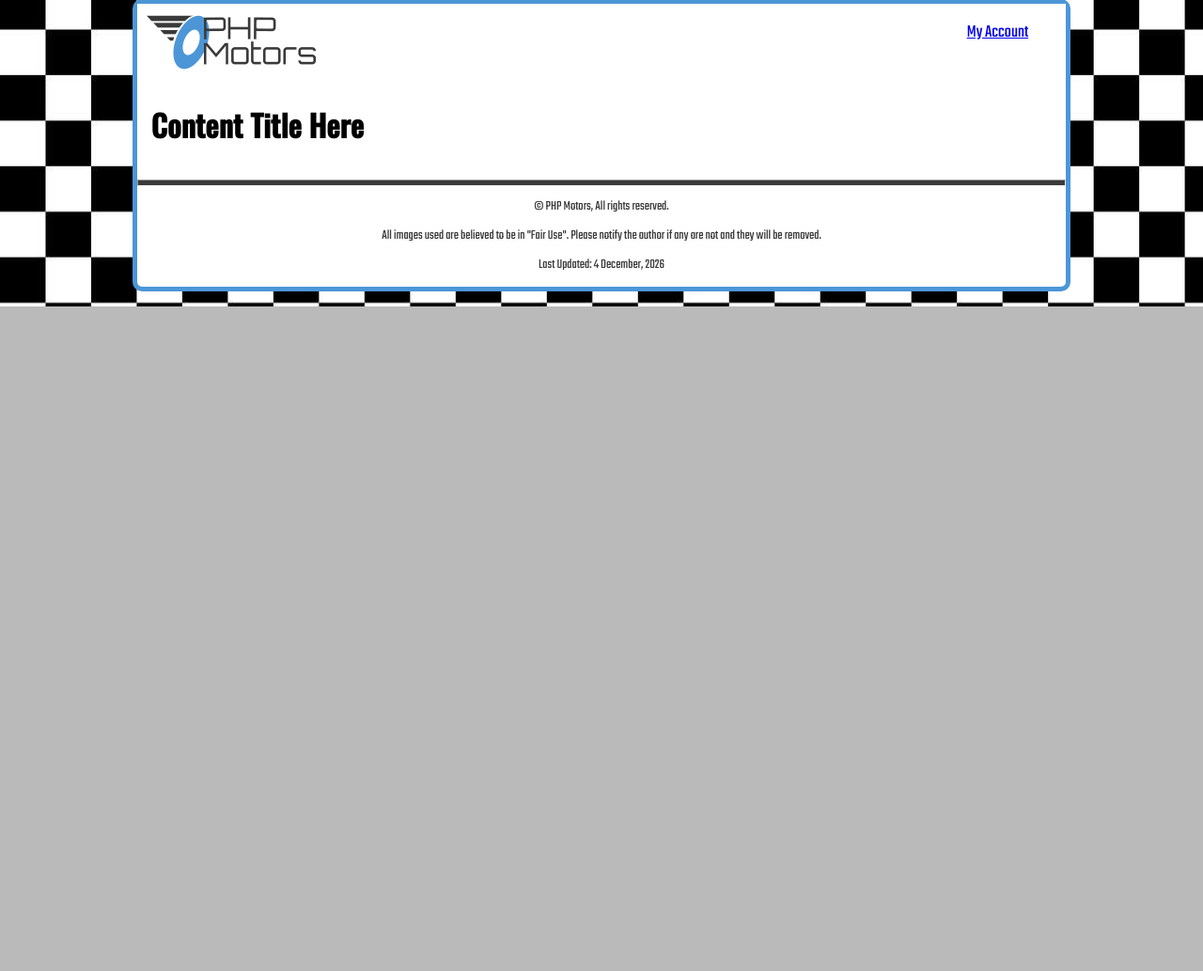
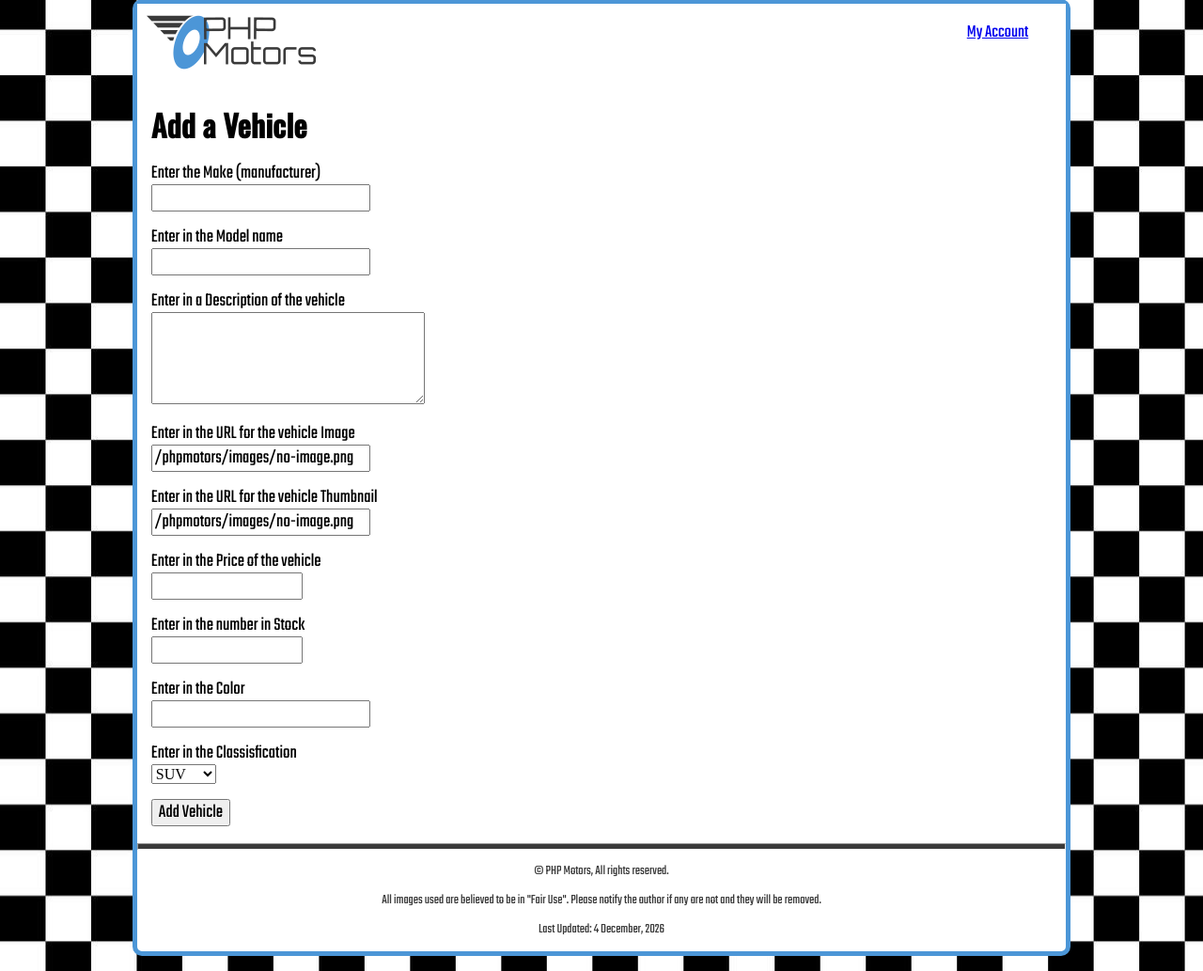
Before and after one commit to xphile1998/htdocs, a PHP site: page /view/add-vehicle.php in a window 1280 px wide. Shown: the part 17-1050 px from the top of the page at 94% size. Before the commit the page ends 343 px from the top, so only its background shows below. Run offline with PHP 8.4, Linux system fonts and the light colour scheme.

Commit message:
Add Vehicle page working (mostly)

```diff
--- a/phpmotors/css/main.css
+++ b/phpmotors/css/main.css
@@ -158,6 +158,8 @@ hr {
 
 input, label {
     display: block;
+    font-family: var(--paragraph-font);
+    font-size: 1.25rem;
 }
 
 
--- a/phpmotors/view/add-vehicle.php
+++ b/phpmotors/view/add-vehicle.php
@@ -4,10 +4,10 @@
 <head>
     <meta charset="UTF-8">
     <meta name="viewport" content="width=device-width, initial-scale=1.0">
-    <title>Template</title>
-    <link rel = "stylesheet" media="screen" href = "/phpmotors/css/normalize.css">
-    <link rel = "stylesheet" media="screen" href = "/phpmotors/css/main.css">
-    <link rel = "stylesheet" media="screen" href = "/phpmotors/css/medium.css">
+    <title>Add a Vehicle</title>
+    <link rel="stylesheet" media="screen" href="/phpmotors/css/normalize.css">
+    <link rel="stylesheet" media="screen" href="/phpmotors/css/main.css">
+    <link rel="stylesheet" media="screen" href="/phpmotors/css/medium.css">
 </head>
 
 <body>
@@ -20,8 +20,61 @@
             <?php include $_SERVER['DOCUMENT_ROOT'] . '/phpmotors/snippets/nav.php'; ?>
         </nav>
 
+        <?php
+        if (isset($message)) {
+            echo ($message);
+        }
+        ?>
+
         <main>
-        <h1>Content Title Here</h1>
+            <h1>Add a Vehicle</h1>
+            <form autocomplete="off" action="/phpmotors/vehicles/index.php" method="post">
+                <label for="invMake">Enter the Make (manufacturer)</label>
+                <input type="text" id="invMake" name="invMake" size="30">
+                <p></p>
+
+                <label for="invModel">Enter in the Model name</label>
+                <input type="text" id="invModel" name="invModel" size="30">
+                <p></p>
+
+                <label for="invDescription">Enter in a Description of the vehicle</label>
+                <textarea rows="5" cols="30" id="invDescription" name="invDescription" size="30"></textarea>
+                <p></p>
+
+                <label for="invImage">Enter in the URL for the vehicle Image</label>
+                <input type="url" id="invImage" name="InvImage" value="/phpmotors/images/no-image.png" size="30">
+                <p></p>
+
+                <label for="invThumbnail">Enter in the URL for the vehicle Thumbnail</label>
+                <input type="url" id="invThumbnail" name="invThumbnail" value="/phpmotors/images/no-image.png" size="30">
+                <p></p>
+
+                <label for="invPrice">Enter in the Price of the vehicle</label>
+                <input type="number" id="invPrice" name="invPrice" size="30">
+                <p></p>
+
+                <label for="InvStock">Enter in the number in Stock</label>
+                <input type="number" id="invStock" name="InvStock" size="30">
+                <p></p>
+
+                <label for="invColor">Enter in the Color</label>
+                <input type="text" id="invColor" name="InvColor" size="30">
+                <p></p>
+
+                <label for="classificationId">Enter in the Classisfication</label>
+                <select id="classificationId" name="classificationId">
+                    <option value="1">SUV</option>
+                    <option value="2">Classic</option>
+                    <option value="3">Sports</option>
+                    <option value="4">Trucks</option>
+                    <option value="5">Used</option>
+                </select>
+                <p></p>
+                <p></p>
+
+                <input type="submit" name="submit" value="Add Vehicle">
+                <input type="hidden" name="action" value="manageForm">
+            </form>
         </main>
 
         <hr>
@@ -31,4 +84,5 @@
 
     </div>
 </body>
+
 </html>
--- a/phpmotors/view/registration.php
+++ b/phpmotors/view/registration.php
@@ -30,7 +30,7 @@
             }
         ?>
 
-        <form id="registration" action="/phpmotors/accounts/index.php" method="post">
+        <form autocomplete="off" id="registration" action="/phpmotors/accounts/index.php" method="post">
             <label for="clientFirstname">First Name</label>
             <input type="text" id="clientFirstname" name="clientFirstname">
 
```
Also changed, not shown: phpmotors/model/vehicles-model.php (+4 -13 lines). Lines whose indentation alone changed are shown as unchanged.
